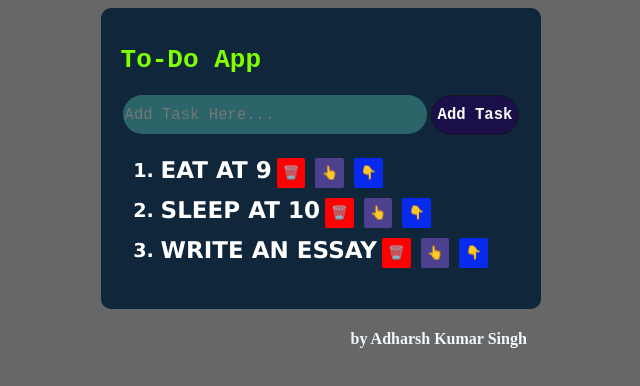
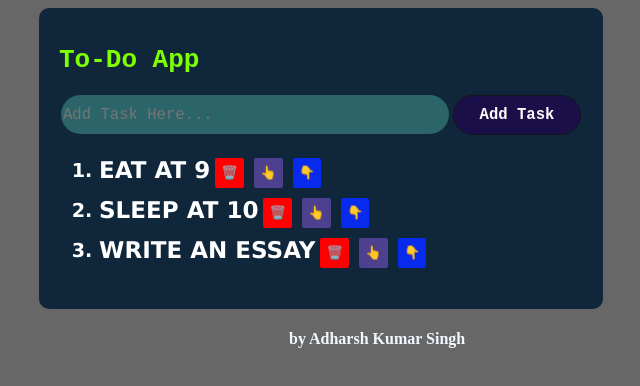
Before and after one commit to adrsshh/React-To-Do-App, a React (Vite) app: page / in a window 1280 px wide. Shown: the top 386 px of the page, without its empty margins (319-959 px from the left). Built offline with nearby package versions, Linux system fonts and the light colour scheme.

Commit message:
Update index.css

```diff
--- a/src/index.css
+++ b/src/index.css
@@ -33,10 +33,12 @@ h1 {
     font-weight: bolder;
 }
 
+
 input {
     color: rgb(0, 0, 0);
     background-color: rgb(44, 101, 105);
-    width: 300px;
+    width: 30vw;
+    min-width:fit-content;
     height: 37px;
     border-radius: 20px;
     margin: 2px;
@@ -46,6 +48,7 @@ input {
 }
 
 .Add-Btn {
+    width: 10vw;
     height: 40px;
     border-radius: 20px;
     margin: 2px;
```
